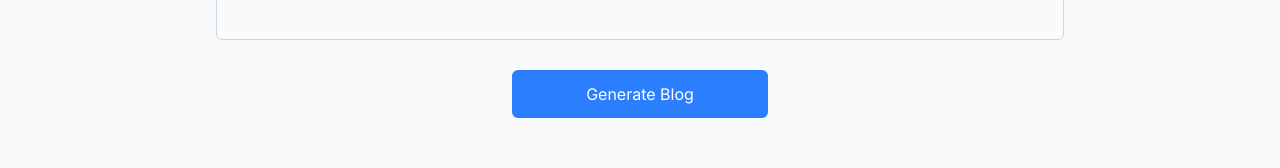
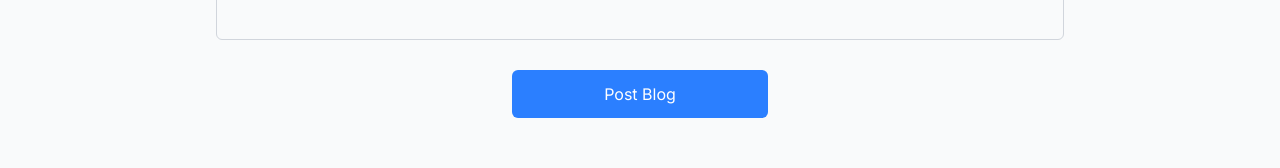
Before and after one commit to sad786/ai-blog-platform, a Next.js app: page /blog/create in a window 1280 px wide. Shown: the part 620-788 px from the top of the page. Built offline with nearby package versions, Linux system fonts and the light colour scheme.

Commit message:
Update page.tsx

```diff
--- a/app/blog/create/page.tsx
+++ b/app/blog/create/page.tsx
@@ -172,7 +172,7 @@ export default function CreateBlogPage() {
               disabled={loading}
               className="w-64 py-3 px-6 bg-blue-500 text-white rounded-md hover:bg-blue-600 transition-all disabled:bg-gray-400"
             >
-              {loading ? 'Generating...' : 'Generate Blog'}
+              {loading ? 'Generating...' : 'Post Blog'}
             </button>
           </div>
         </form>
```
